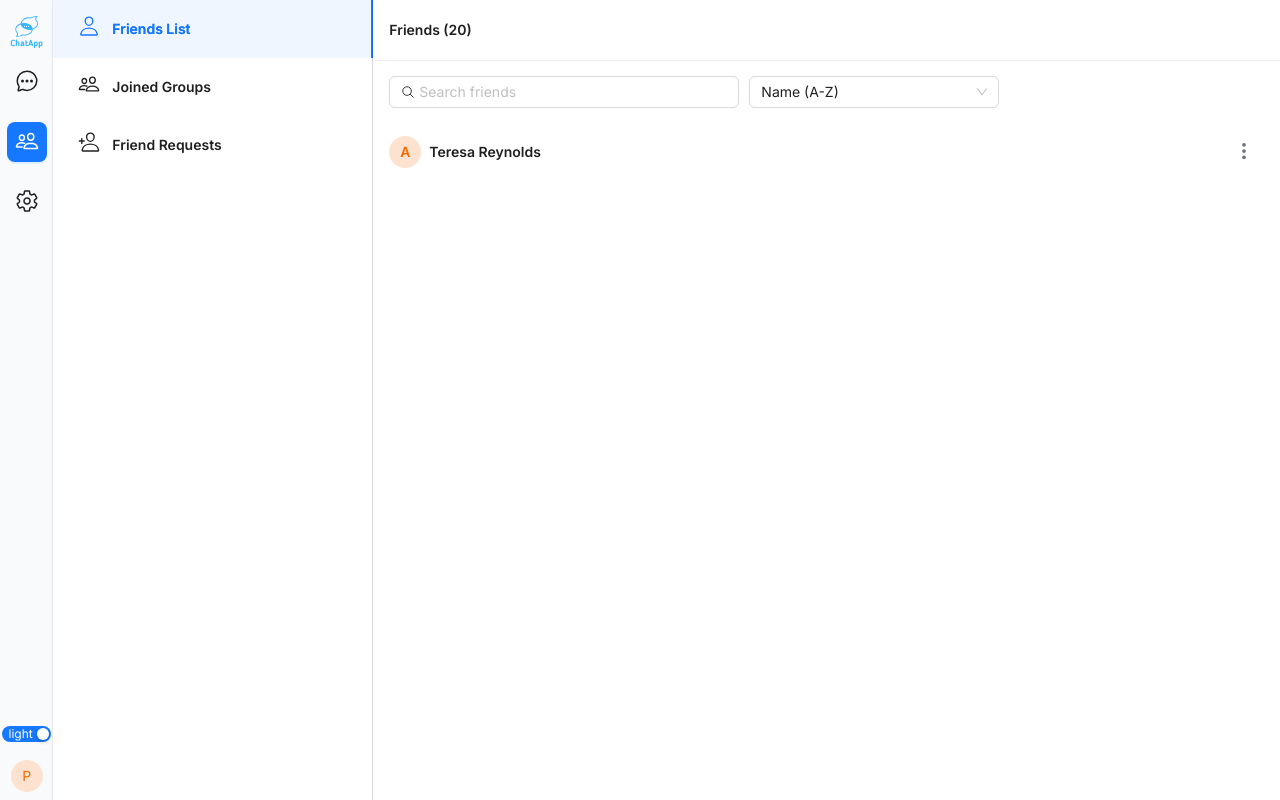
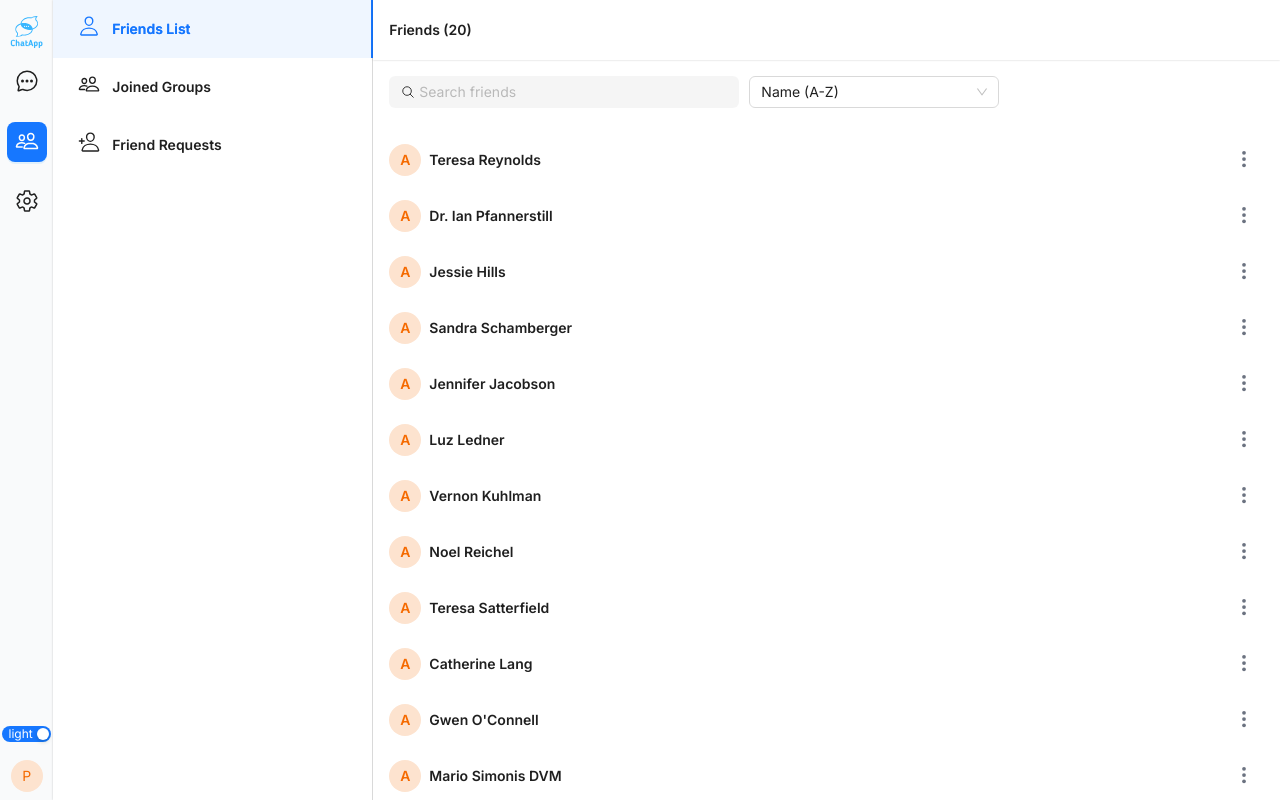
Before and after one commit to hgbaodev/chat-app, a React (Vite) app in the folder client/: page /contacts in a window 1280 px wide. Built offline with nearby package versions, Linux system fonts and the light colour scheme.

Commit message:
Refactor UI text and component structure
Update UI text in the login page for clarity and modify component
structure for friend requests and list in the contacts page. Removed
unused FriendItem component. These changes aim to improve user
experience and maintain clean codebase. No associated issues.

```diff
--- a/client/src/pages/auth/Login.jsx
+++ b/client/src/pages/auth/Login.jsx
@@ -45,8 +45,8 @@ const Login = () => {
             Sign in
           </Text>
           <Paragraph className="text-center">
-            Welcome back to Chat apps UI! Please enter your details below to
-            sign in.
+            Welcome back to Chat apps! Please enter your details below to sign
+            in.
           </Paragraph>
           <Form
             name="normal_login"
@@ -60,7 +60,11 @@ const Login = () => {
                 { required: true, message: "Please input your username!" },
               ]}
             >
-              <Input prefix={<UserOutlined />} placeholder="Username" />
+              <Input
+                prefix={<UserOutlined />}
+                placeholder="Username"
+                variant="filled"
+              />
             </Form.Item>
             <Form.Item
               name="password"
@@ -75,6 +79,7 @@ const Login = () => {
                 prefix={<LockOutlined />}
                 type="password"
                 placeholder="Password"
+                variant="filled"
               />
             </Form.Item>
             <Form.Item>
--- a/client/src/pages/dashboard/Contacts.jsx
+++ b/client/src/pages/dashboard/Contacts.jsx
@@ -1,11 +1,12 @@
-import { Button, Flex, Input, Select, Tabs } from "antd";
+import { Tabs } from "antd";
 import {
   IoPeopleOutline,
   IoPersonAddOutline,
   IoPersonOutline,
-  IoSearchOutline,
 } from "react-icons/io5";
-import { FriendItem } from "~/section/friends/FriendItem";
+import TabFriendsRequest from "~/section/contacts/friend-request/TabFriendsRequest";
+import TabFriendsList from "~/section/contacts/friends-list/TabFriendsList";
+import TabJoinedGroups from "~/section/contacts/joined-group/TabJoinedGroups";
 
 const Contacts = () => {
   return (
@@ -29,7 +30,7 @@ const Contacts = () => {
         {
           key: "friend-requests",
           label: `Friend Requests`,
-          children: <TabFriendsList />,
+          children: <TabFriendsRequest />,
           icon: <IoPersonAddOutline size={22} />,
         },
       ]}
@@ -37,40 +38,4 @@ const Contacts = () => {
   );
 };
 
-const TabFriendsList = () => {
-  return (
-    <>
-      <Flex
-        align="center"
-        className="h-[60px] p-4"
-        style={{ boxShadow: "0px 0px 2px rgba(0,0,0,.2)" }}
-      >
-        <p className="font-semibold">Friends (20)</p>
-      </Flex>
-      <Flex className="p-4" gap={10}>
-        <Input
-          placeholder="Search friends"
-          prefix={<IoSearchOutline />}
-          className="w-[350px]"
-        />
-        <Select
-          className="w-[250px]"
-          defaultValue="asc"
-          options={[
-            { value: "asc", label: "Name (A-Z)" },
-            { value: "desc", label: "Name (Z-A)" },
-          ]}
-        />
-      </Flex>
-      <div className="px-2">
-        <FriendItem />
-      </div>
-    </>
-  );
-};
-
-const TabJoinedGroups = () => {
-  return <Button>Ok</Button>;
-};
-
 export default Contacts;
--- /dev/null
+++ b/client/src/section/contacts/friend-request/RequestItem.jsx
@@ -0,0 +1,5 @@
+const RequestItem = () => {
+  return <div></div>;
+};
+
+export default RequestItem;
--- /dev/null
+++ b/client/src/section/contacts/friend-request/TabFriendsRequest.jsx
@@ -0,0 +1,38 @@
+import { Empty, Flex, Space, Typography } from "antd";
+import { IoPersonAddOutline } from "react-icons/io5";
+
+const TabFriendsRequest = () => {
+  return (
+    <Space
+      direction="vertical"
+      size="large"
+      className="w-[100%] h-screen bg-neutral-100"
+    >
+      <Flex
+        align="center"
+        gap={10}
+        className="h-[60px] p-4 bg-white"
+        style={{ boxShadow: "0px 0px 2px rgba(0,0,0,.2)" }}
+      >
+        <IoPersonAddOutline size={22} />
+        <p className="font-semibold">Friend Requests</p>
+      </Flex>
+      <Space direction="vertical" className="w-[100%] px-5">
+        <Typography className="font-semibold">Requests Received (3)</Typography>
+        <Empty
+          description="Your incoming request list is empty"
+          className="py-4"
+        />
+      </Space>
+      <Space direction="vertical" className="w-[100%] px-5">
+        <Typography className="font-semibold">Requests Received (3)</Typography>
+        <Empty
+          description="Your incoming request list is empty"
+          className="py-4"
+        />
+      </Space>
+    </Space>
+  );
+};
+
+export default TabFriendsRequest;
--- a/client/src/section/friends/FriendItem.jsx
+++ b/client/src/section/contacts/friends-list/FriendItem.jsx
@@ -1,6 +1,14 @@
-import { faker } from '@faker-js/faker';
-import { Avatar, Button, Dropdown, Flex, Space, Typography, message } from 'antd';
-import { IoEllipsisVertical } from 'react-icons/io5';
+import { faker } from "@faker-js/faker";
+import {
+  Avatar,
+  Button,
+  Dropdown,
+  Flex,
+  Space,
+  Typography,
+  message,
+} from "antd";
+import { IoEllipsisVertical } from "react-icons/io5";
 
 export const FriendItem = () => {
   const [messageApi, contextHolder] = message.useMessage();
@@ -8,22 +16,22 @@ export const FriendItem = () => {
   const handleDeleteFriend = () => {
     // logic here
     messageApi.open({
-      type: 'success',
-      content: 'Delete friend successfully!',
+      type: "success",
+      content: "Delete friend successfully!",
     });
   };
 
   const items = [
     {
-      key: '1',
+      key: "1",
       label: <p className="m-0 p-1">Chat now</p>,
     },
     {
-      key: '2',
+      key: "2",
       label: <p className="m-0 p-1">View details</p>,
     },
     {
-      key: '3',
+      key: "3",
       label: (
         <p onClick={handleDeleteFriend} className="text-red-500 m-0 p-1">
           Delete
@@ -33,7 +41,11 @@ export const FriendItem = () => {
   ];
 
   return (
-    <Flex align="center" justify="space-between" className="w-full p-2  hover:bg-blue-50 cursor-pointer rounded">
+    <Flex
+      align="center"
+      justify="space-between"
+      className="w-full py-2 px-4 hover:bg-blue-50 cursor-pointer rounded"
+    >
       {contextHolder}
       <Space align="center" className="font-semibold">
         <Avatar className="bg-[#fde3cf] text-[#f56a00]">A</Avatar>
--- /dev/null
+++ b/client/src/section/contacts/friends-list/TabFriendsList.jsx
@@ -0,0 +1,60 @@
+import { Flex, Input, Select, Space } from "antd";
+import { IoSearchOutline } from "react-icons/io5";
+import { FriendItem } from "~/section/contacts/friends-list/FriendItem";
+
+const TabFriendsList = () => {
+  return (
+    <>
+      <Flex
+        align="center"
+        className="h-[60px] p-4"
+        style={{ boxShadow: "0px 0px 2px rgba(0,0,0,.2)" }}
+      >
+        <p className="font-semibold">Friends (20)</p>
+      </Flex>
+      <Space
+        direction="vertical"
+        className="w-[100%] overflow-y-auto h-[calc(100vh-60px)]"
+      >
+        <Flex className="p-4" gap={10}>
+          <Input
+            placeholder="Search friends"
+            variant="filled"
+            prefix={<IoSearchOutline />}
+            className="w-[350px]"
+          />
+          <Select
+            className="w-[250px]"
+            defaultValue="asc"
+            options={[
+              { value: "asc", label: "Name (A-Z)" },
+              { value: "desc", label: "Name (Z-A)" },
+            ]}
+          />
+        </Flex>
+        <div>
+          <FriendItem />
+          <FriendItem />
+          <FriendItem />
+          <FriendItem />
+          <FriendItem />
+          <FriendItem />
+          <FriendItem />
+          <FriendItem />
+          <FriendItem />
+          <FriendItem />
+          <FriendItem />
+          <FriendItem />
+          <FriendItem />
+          <FriendItem />
+          <FriendItem />
+          <FriendItem />
+          <FriendItem />
+          <FriendItem />
+        </div>
+      </Space>
+    </>
+  );
+};
+
+export default TabFriendsList;
--- /dev/null
+++ b/client/src/section/contacts/joined-group/TabJoinedGroups.jsx
@@ -0,0 +1,20 @@
+import { Flex } from "antd";
+import { IoPeopleOutline } from "react-icons/io5";
+
+const TabJoinedGroups = () => {
+  return (
+    <>
+      <Flex
+        align="center"
+        gap={10}
+        className="h-[60px] p-4"
+        style={{ boxShadow: "0px 0px 2px rgba(0,0,0,.2)" }}
+      >
+        <IoPeopleOutline size={22} />
+        <p className="font-semibold">Joined Groups</p>
+      </Flex>
+    </>
+  );
+};
+
+export default TabJoinedGroups;
```
